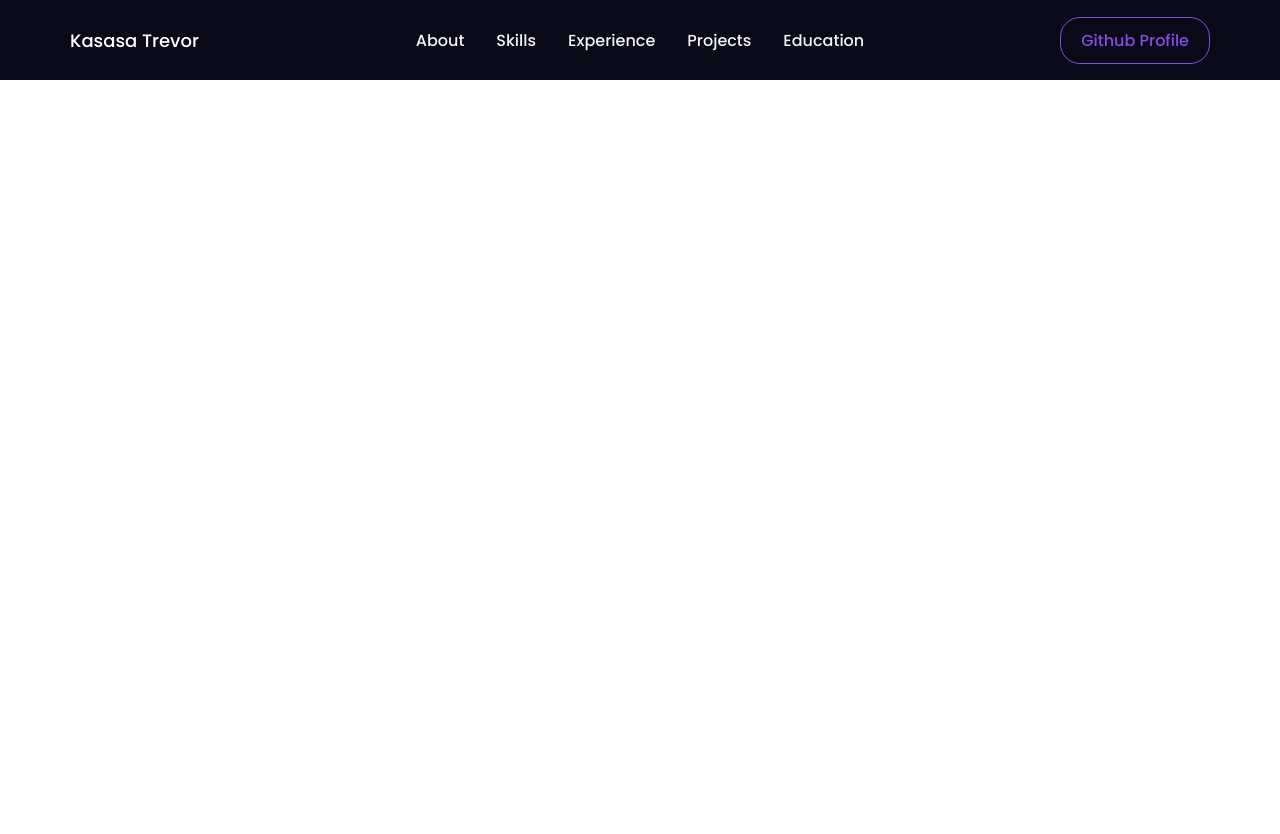
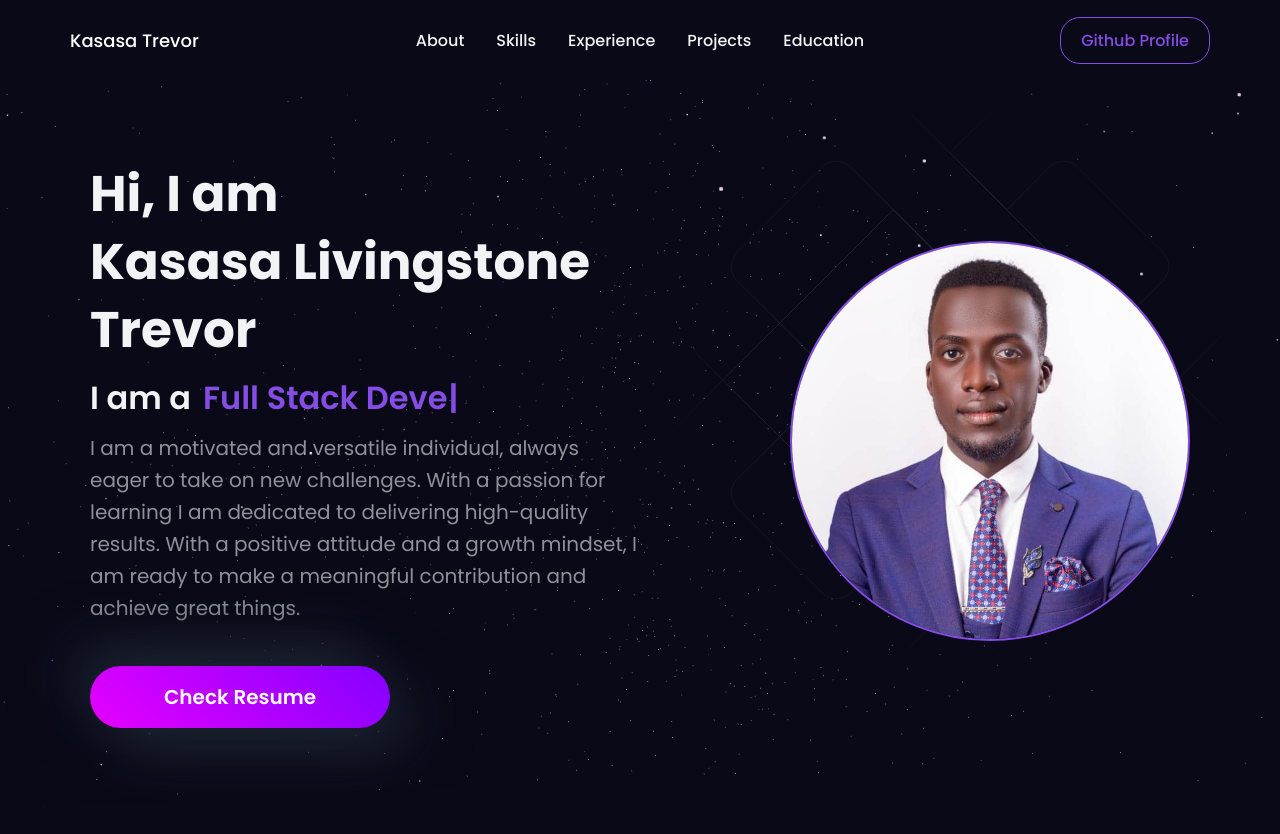
Before and after one commit to kasasa22/Portifolio_website, a React (Create React App) app: page / in a window 1280 px wide. Shown: the top 834 px of the page. Before the commit the page ends 800 px from the top, so only its background shows below. Built offline with nearby package versions, Linux system fonts and the light colour scheme.

Commit message:
feat: hero-section

```diff
--- a/package.json
+++ b/package.json
@@ -7,19 +7,23 @@
     "@emotion/styled": "^11.13.0",
     "@mui/icons-material": "^6.1.1",
     "@mui/material": "^6.1.1",
+    "@react-three/drei": "^9.114.0",
     "@react-three/fiber": "^8.17.8",
     "@testing-library/jest-dom": "^5.17.0",
     "@testing-library/react": "^13.4.0",
     "@testing-library/user-event": "^13.5.0",
     "emailjs-com": "^3.2.0",
+    "framer-motion": "^11.9.0",
     "react": "^18.3.1",
     "react-dom": "^18.3.1",
     "react-router-dom": "^6.26.2",
     "react-scripts": "5.0.1",
+    "react-tilt": "^1.0.2",
     "react-typewriter-effect": "^1.1.0",
     "react-vertical-timeline-component": "^3.6.0",
     "styled-components": "^6.1.13",
     "three": "^0.169.0",
+    "typewriter-effect": "^2.21.0",
     "web-vitals": "^2.1.4"
   },
   "scripts": {
--- a/src/App.js
+++ b/src/App.js
@@ -1,16 +1,27 @@
 import React from 'react';
-import logo from './logo.svg';
-import './App.css';
 import styled, { ThemeProvider } from "styled-components";
-import { BrowserRouter } from 'react-router-dom';
 import { darkTheme } from "./utils/Themes";
-import Navbar from './components/Navbar';
+import Navbar from "./components/Navbar";
+import { BrowserRouter } from "react-router-dom";
+import Hero from "./components/sections/Hero";
+
+const Body = styled.div`
+  background-color: ${({ theme }) => theme.bg};
+  width: 100%;
+  height: 98vh;
+  overflow-x: hidden;
+  position: relative;
+`;
 
 function App() {
   return (
     <ThemeProvider theme={darkTheme}>
       <BrowserRouter>
         <Navbar />
+        <Body>
+          <Hero/>
+
+        </Body>
       </BrowserRouter>
     </ThemeProvider>
   );
--- /dev/null
+++ b/src/components/canvas/Stars.jsx
@@ -0,0 +1,53 @@
+import React, { useRef, useState, Suspense } from "react";
+import { Canvas, useFrame } from "@react-three/fiber";
+import { Points, PointMaterial, Preload } from "@react-three/drei";
+import * as random from "maath/random/dist/maath-random.esm";
+import styled from "styled-components";
+
+const StyledCanvasWrapper = styled.div`
+  width: 100%;
+  height: auto;
+  position: absolute;
+  inset: 0;
+`;
+
+const Stars = (props) => {
+  const ref = useRef();
+  const [sphere] = useState(() =>
+    random.inSphere(new Float32Array(5000), { radius: 1.2 })
+  );
+
+  useFrame((state, delta) => {
+    ref.current.rotation.x -= delta / 10;
+    ref.current.rotation.y -= delta / 15;
+  });
+
+  return (
+    <group rotation={[0, 0, Math.PI / 4]}>
+      <Points ref={ref} positions={sphere} stride={3} frustumCulled {...props}>
+        <PointMaterial
+          transparent
+          color="#f272c8"
+          size={0.002}
+          sizeAttenuation={true}
+          depthWrite={false}
+        />
+      </Points>
+    </group>
+  );
+};
+
+const StyledStarsCanvas = () => {
+  return (
+    <StyledCanvasWrapper>
+      <Canvas camera={{ position: [0, 0, 1] }}>
+        <Suspense fallback={null}>
+          <Stars />
+        </Suspense>
+        <Preload all />
+      </Canvas>
+    </StyledCanvasWrapper>
+  );
+};
+
+export default StyledStarsCanvas;
--- /dev/null
+++ b/src/components/sections/Hero.jsx
@@ -0,0 +1,270 @@
+import React from "react";
+import styled from "styled-components";
+import { Bio } from "../../data/constants";
+import Typewriter from "typewriter-effect";
+import HeroImg from "../../images/kasasa.jpeg";
+import HeroBgAnimation from "../HeroBgAnimation";
+import { Tilt } from "react-tilt";
+import { motion } from "framer-motion";
+import {
+  headContainerAnimation,
+  headContentAnimation,
+  headTextAnimation,
+} from "../../utils/motion";
+import StarCanvas from "../canvas/Stars";
+
+const HeroContainer = styled.div`
+  display: flex;
+  justify-content: center;
+  position: relative;
+  padding: 80px 30px;
+  z-index: 1;
+
+  @media (max-width: 960px) {
+    padding: 66px 16px;
+  }
+
+  @media (max-width: 640px) {
+    padding: 32px 16px;
+  }
+
+  clip-path: polygon(0 0, 100% 0, 100% 100%, 70% 95%, 0 100%);
+`;
+const HeroInnerContainer = styled.div`
+  position: relative;
+  display: flex;
+  justify-content: space-between;
+  align-items: center;
+  width: 100%;
+  max-width: 1100px;
+
+  @media (max-width: 960px) {
+    flex-direction: column;
+  }
+`;
+const HeroLeftContainer = styled.div`
+  width: 100%;
+  order: 1;
+  @media (max-width: 960px) {
+    order: 2;
+    margin-bottom: 30px;
+    display: flex;
+    gap: 6px;
+    flex-direction: column;
+    align-items: center;
+  }
+`;
+const HeroRightContainer = styled.div`
+  width: 100%;
+  order: 2;
+  display: flex;
+  justify-content: end;
+  @media (max-width: 960px) {
+    order: 1;
+    display: flex;
+    flex-direction: column;
+    align-items: center;
+    justify-contents: center;
+    margin-bottom: 80px;
+  }
+
+  @media (max-width: 640px) {
+    margin-bottom: 30px;
+  }
+`;
+
+const Title = styled.div`
+  font-weight: 700;
+  font-size: 50px;
+  color: ${({ theme }) => theme.text_primary};
+  line-height: 68px;
+
+  @media (max-width: 960px) {
+    text-align: center;
+  }
+
+  @media (max-width: 960px) {
+    font-size: 40px;
+    line-height: 48px;
+    margin-bottom: 8px;
+  }
+`;
+
+const TextLoop = styled.div`
+  font-weight: 600;
+  font-size: 32px;
+  display: flex;
+  gap: 12px;
+  color: ${({ theme }) => theme.text_primary};
+  line-height: 68px;
+
+  @media (max-width: 960px) {
+    text-align: center;
+  }
+
+  @media (max-width: 960px) {
+    font-size: 22px;
+    line-height: 48px;
+    margin-bottom: 16px;
+  }
+`;
+
+const Span = styled.div`
+  cursor: pointer;
+  color: ${({ theme }) => theme.primary};
+`;
+
+const SubTitle = styled.div`
+  font-size: 20px;
+  line-height: 32px;
+  margin-bottom: 42px;
+  color: ${({ theme }) => theme.text_primary + 95};
+
+  @media (max-width: 960px) {
+    text-align: center;
+  }
+
+  @media (max-width: 960px) {
+    font-size: 16px;
+    line-height: 32px;
+  }
+`;
+
+const ResumeButton = styled.a`
+  -webkit-appearance: button;
+  -moz-appearance: button;
+  appearance: button;
+  text-decoration: none;
+
+  width: 95%;
+  max-width: 300px;
+  text-align: center;
+  padding: 16px 0;
+
+  background: hsla(271, 100%, 50%, 1);
+  background: linear-gradient(
+    225deg,
+    hsla(271, 100%, 50%, 1) 0%,
+    hsla(294, 100%, 50%, 1) 100%
+  );
+  background: -moz-linear-gradient(
+    225deg,
+    hsla(271, 100%, 50%, 1) 0%,
+    hsla(294, 100%, 50%, 1) 100%
+  );
+  background: -webkit-linear-gradient(
+    225deg,
+    hsla(271, 100%, 50%, 1) 0%,
+    hsla(294, 100%, 50%, 1) 100%
+  );
+  box-shadow: 20px 20px 60px #1f2634, -20px -20px 60px #1f2634;
+  border-radius: 50px;
+  font-weight: 600;
+  font-size: 20px;
+
+     &:hover {
+        transform: scale(1.05);
+    transition: all 0.4s ease-in-out;
+    box-shadow:  20px 20px 60px #1F2634,
+    filter: brightness(1);
+    }
+
+
+    @media (max-width: 640px) {
+        padding: 12px 0;
+        font-size: 18px;
+    }
+    color: white;
+`;
+
+const Img = styled.img`
+  border-radius: 50%;
+  width: 100%;
+  height: 100%;
+  max-width: 400px;
+  max-height: 400px;
+  border: 2px solid ${({ theme }) => theme.primary};
+
+  @media (max-width: 640px) {
+    max-width: 280px;
+    max-height: 280px;
+  }
+`;
+
+const HeroBg = styled.div`
+  position: absolute;
+  display: flex;
+  justify-content: end;
+  top: 0;
+  right: 0;
+  bottom: 0;
+  left: 0;
+  width: 100%;
+  height: 100%;
+  max-width: 1360px;
+  overflow: hidden;
+  padding: 0 30px;
+  top: 50%;
+  left: 50%;
+  -webkit-transform: translateX(-50%) translateY(-50%);
+  transform: translateX(-50%) translateY(-50%);
+
+  @media (max-width: 960px) {
+    justify-content: center;
+    padding: 0 0px;
+  }
+`;
+
+const Hero = () => {
+  return (
+    <div id="About">
+      <HeroContainer>
+        <HeroBg>
+          <StarCanvas />
+          <HeroBgAnimation />
+        </HeroBg>
+
+        <motion.div {...headContainerAnimation}>
+          <HeroInnerContainer>
+            <HeroLeftContainer>
+              <motion.div {...headTextAnimation}>
+                <Title>
+                  Hi, I am <br /> {Bio.name}
+                </Title>
+                <TextLoop>
+                  I am a
+                  <Span>
+                    <Typewriter
+                      options={{
+                        strings: Bio.roles,
+                        autoStart: true,
+                        loop: true,
+                      }}
+                    />
+                  </Span>
+                </TextLoop>
+              </motion.div>
+
+              <motion.div {...headContentAnimation}>
+                <SubTitle>{Bio.description}</SubTitle>
+              </motion.div>
+
+              <ResumeButton href={Bio.resume} target="_blank">
+                Check Resume
+              </ResumeButton>
+            </HeroLeftContainer>
+            <HeroRightContainer>
+              <motion.div {...headContentAnimation}>
+                <Tilt>
+                  <Img src={HeroImg} alt="Rishav Chanda" />
+                </Tilt>
+              </motion.div>
+            </HeroRightContainer>
+          </HeroInnerContainer>
+        </motion.div>
+      </HeroContainer>
+    </div>
+  );
+};
+
+export default Hero;
--- a/src/data/constants.js
+++ b/src/data/constants.js
@@ -10,7 +10,7 @@
     "I am a motivated and versatile individual, always eager to take on new challenges. With a passion for learning I am dedicated to delivering high-quality results. With a positive attitude and a growth mindset, I am ready to make a meaningful contribution and achieve great things.",
   github: "https://github.com/kasasa22",
   resume:
-    "https://drive.google.com/file/d/1txFKZD3LNIXMc329jD9c995AU8LItOXK/view?usp=drive_link",
+    "https://drive.google.com/file/d/1_A3tVUpR9dXJHjOfc-eXlAKRHjqDE5cX/view?usp=drive_link",
   linkedin: "https://www.linkedin.com/in/kasasa-livingstone-913a76254/",
   twitter: "https://twitter.com/RishavChanda",
   insta: "https://www.instagram.com/rishav_chanda/",
```
Also changed, not shown: src/components/canvas/Earth.jsx (added, +40 -0 lines), src/components/HeroBgAnimation/HeroBgAnimationStyle.js (renamed from src/HeroBgAnimation/HeroBgAnimationStyle.js), src/components/HeroBgAnimation/index.js (renamed from src/HeroBgAnimation/index.js), src/images/kasasa.jpeg (added), 1 other file (tests, documents, lock files or other folders).
